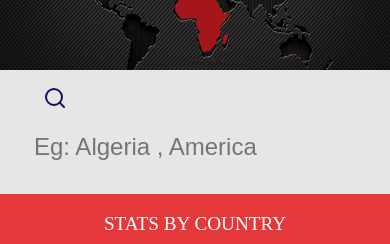
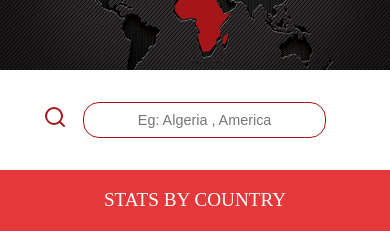
Before and after one commit to nedjwab/Covid19-tracker, a React (Create React App) app: page / in a window 390 px wide. Shown: the part 202-446 px from the top of the page. Built offline with nearby package versions, Linux system fonts and the light colour scheme; no server answers.

Commit message:
Add style to the search bar

```diff
--- a/src/App.css
+++ b/src/App.css
@@ -192,4 +192,35 @@ input {
     color:#A4161A;
     font-size: 4.1rem;
   }
+
+  .main-container {
+    display: flex;
+    flex-direction: row;
+    align-items: center;
+    justify-content: center;
+    background-color:white;
+  }
+
+  .search-container {
+    margin-left: 1.7rem;
+    font-size: 1.5rem;
+    color: #A4161A;
+  }
+
+  input {
+    border:1px solid #A4161A;
+    border-radius: 1rem;
+    margin-right: 3rem;
+    height: 2rem;
+    width: 900px;
+    font-size:0.9rem;
+    text-align: center;
+    background-color:white;
+  }
+
+  input:focus {
+    outline: none ;
+    border:1px solid #A4161A;
+  }
+
 }
```
